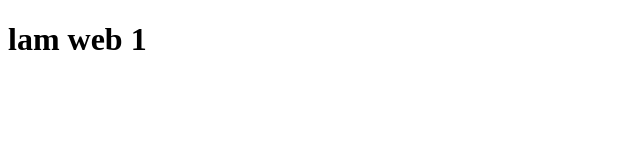
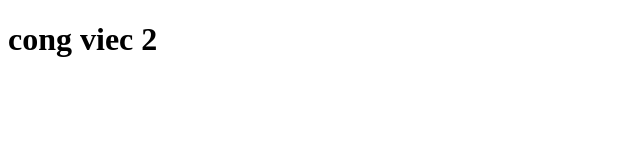
Before and after one commit to xakiniem15494/duan4, a plain HTML site: page index.html in a window 1280 px wide. Shown: the whole page, without its empty margins (0-640 px from the left). Drawn offline with Linux system fonts and the light colour scheme.

Commit message:
cong viec 2 sua lan 1

```diff
--- a/index.html
+++ b/index.html
@@ -6,6 +6,6 @@
     <title>duan4</title>
   </head>
   <body>
-    <h1>lam web 1</h1>
+    <h1>cong viec 2</h1>
   </body>
 </html>
```
